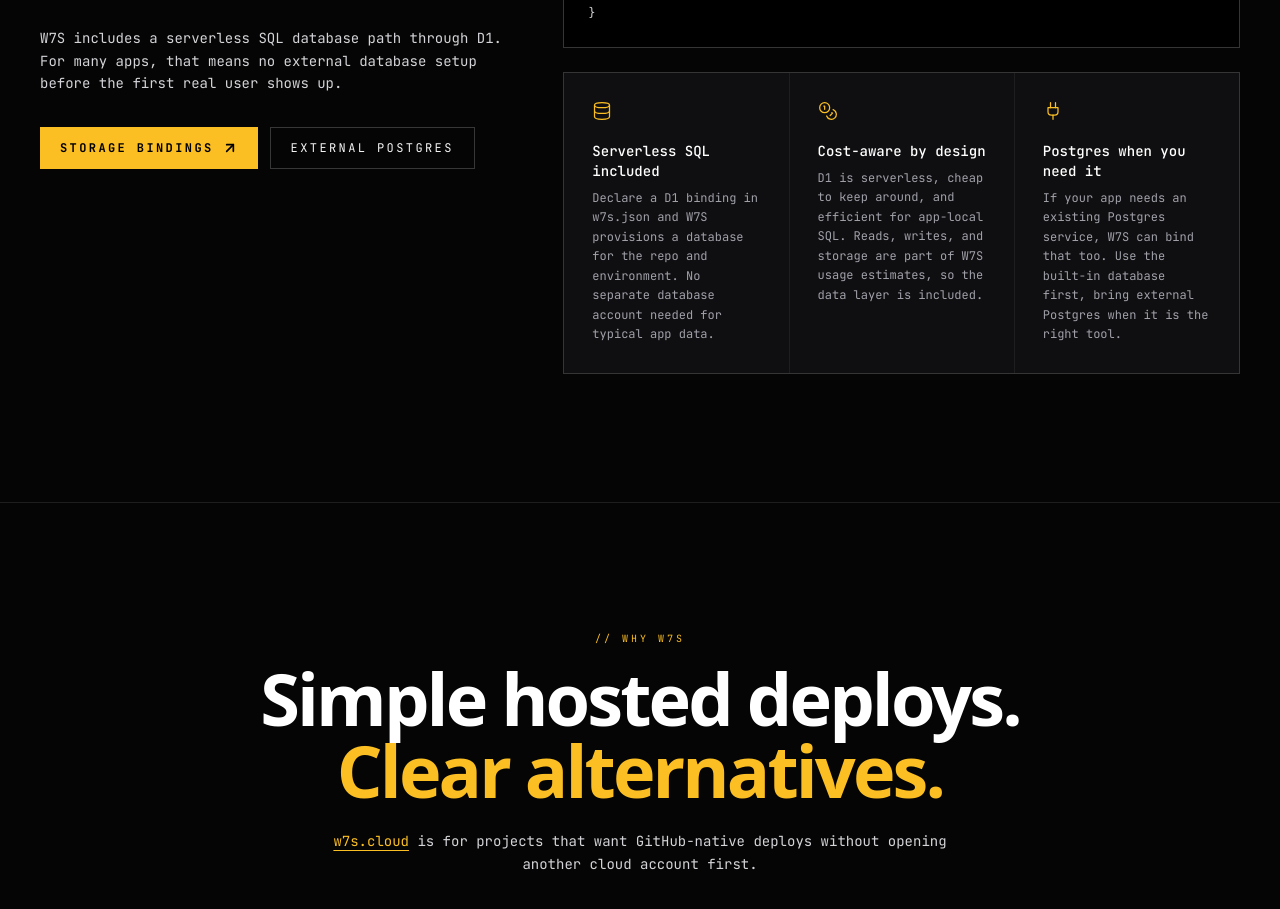
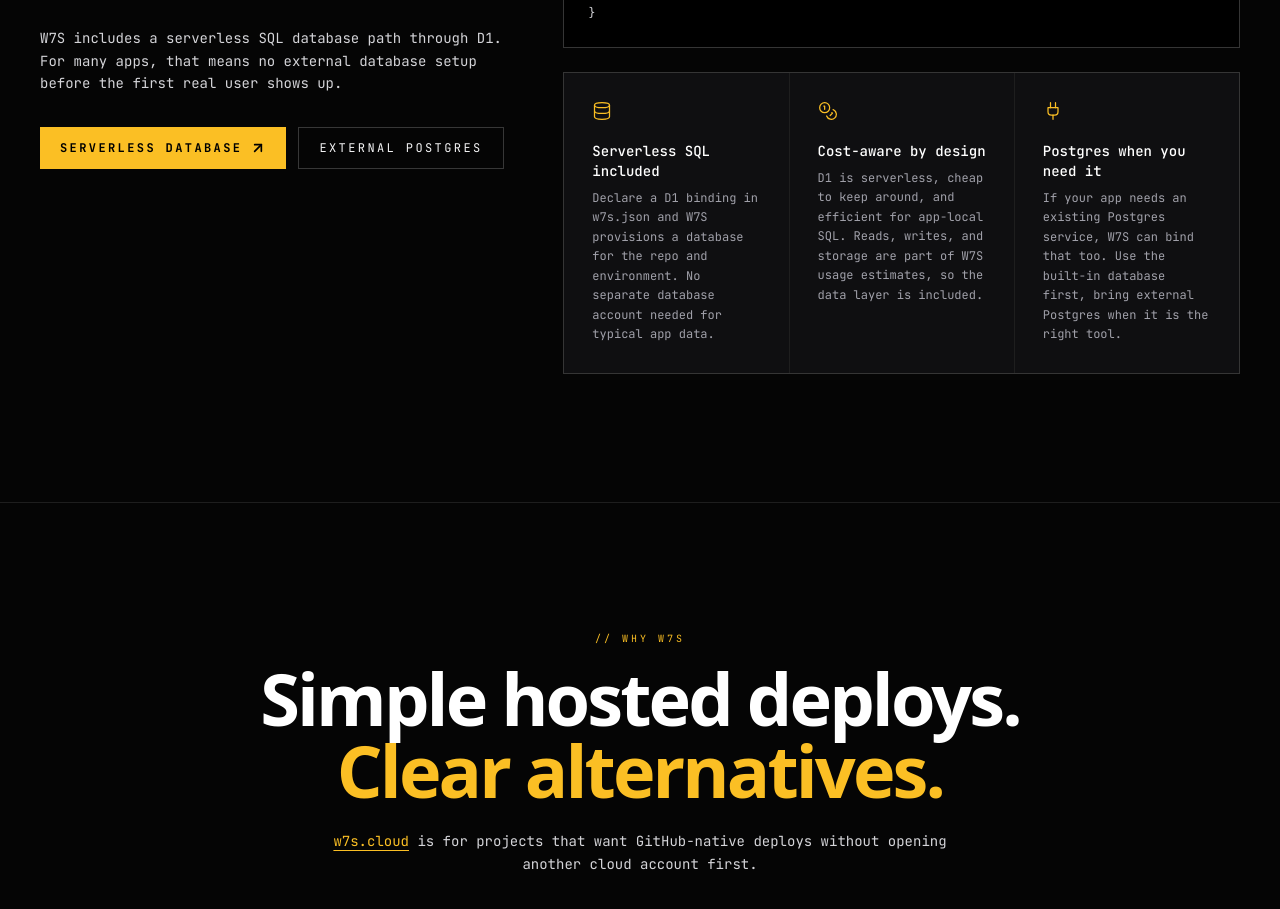
Before and after one commit to w7s-io/docs, a React (Create React App) app in the folder landing/: page / in a window 1280 px wide. Shown: the part 3400-4309 px from the top of the page. Built offline with nearby package versions, Linux system fonts and the light colour scheme; a web font is replaced by a local one.

Commit message:
Add serverless database docs

```diff
--- a/landing/src/components/landing/BatteriesIncluded.jsx
+++ b/landing/src/components/landing/BatteriesIncluded.jsx
@@ -43,10 +43,10 @@
             </p>
             <div className="mt-8 flex flex-col sm:flex-row gap-3">
               <a
-                href="/docs/storage-bindings/#storage"
+                href="/docs/serverless-database/"
                 className="inline-flex items-center justify-center gap-2 bg-amber-400 text-black px-5 py-3 text-xs uppercase tracking-[0.2em] font-bold hover:bg-amber-300 transition-colors"
               >
-                Storage bindings
+                Serverless database
                 <ArrowUpRight className="h-4 w-4" strokeWidth={2.5} />
               </a>
               <a
--- a/landing/src/components/landing/Capabilities.jsx
+++ b/landing/src/components/landing/Capabilities.jsx
@@ -42,7 +42,7 @@
     icon: Database,
     label: "D1 databases",
     hint: "serverless SQL",
-    href: "/docs/storage-bindings/#storage",
+    href: "/docs/serverless-database/",
   },
   {
     icon: Database,
```
Also changed, not shown: 6 other files (tests, documents, lock files or other folders).
